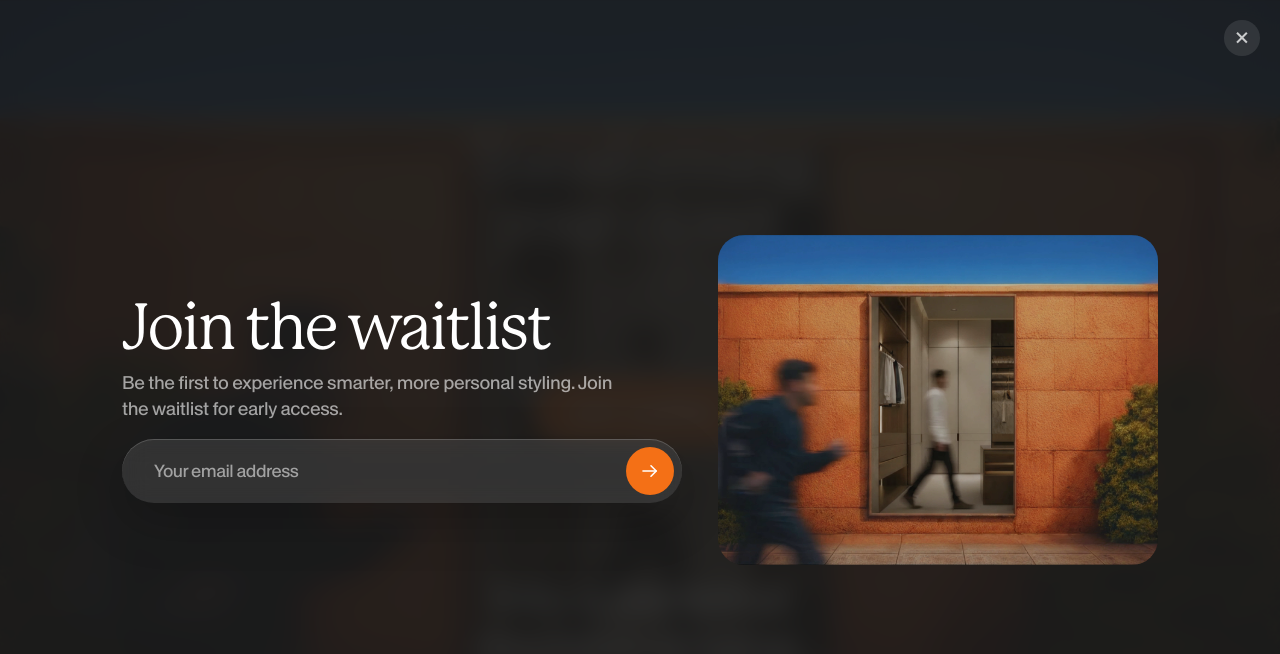
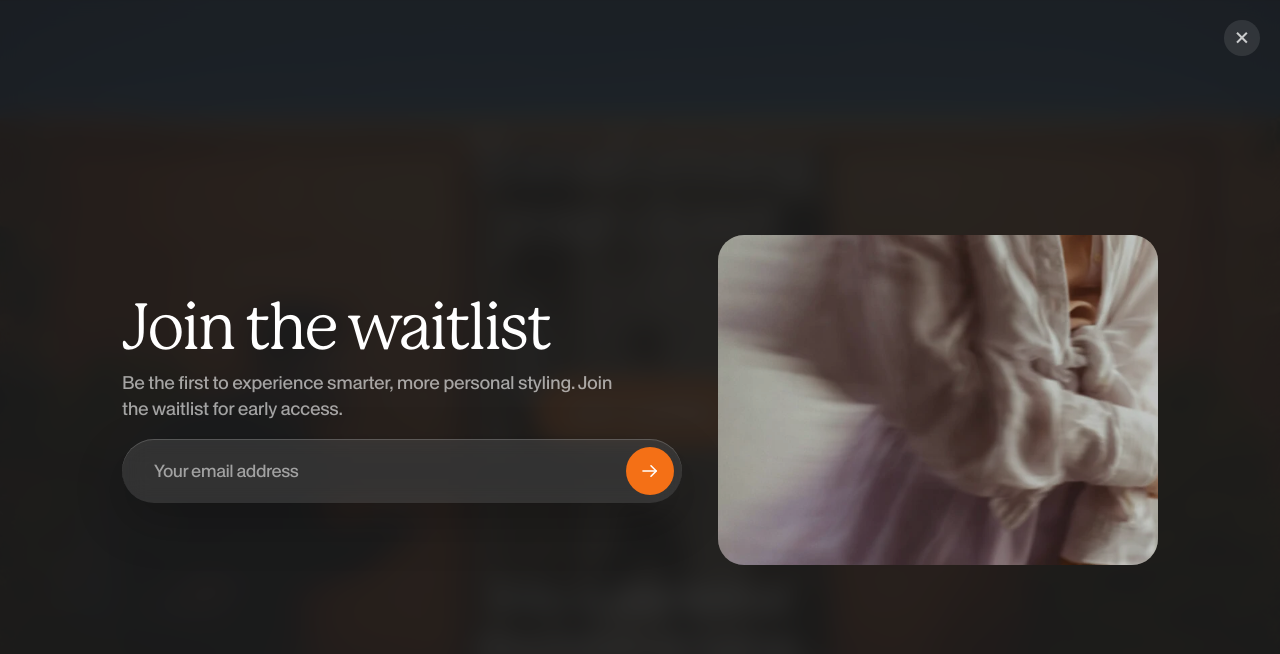
Before and after one commit to the-closet-app/landing, a Next.js app: page / in a window 1280 px wide. Both pictures are taken after a click on the button "Join waitlist". Shown: the top 654 px of the page. Built offline with nearby package versions, Linux system fonts and the light colour scheme.

Commit message:
update for wishlist

```diff
--- a/components/WaitlistModal.tsx
+++ b/components/WaitlistModal.tsx
@@ -178,7 +178,7 @@ export function WaitlistModal({ isOpen, onClose }: WaitlistModalProps) {
 						fill
 						priority={false}
 						sizes="(min-width: 1024px) 440px, 40vw"
-						src="/clai-back.jpg"
+						src="/pexels.webp"
 					/>
 					<div className="absolute inset-0 bg-[#1c1c1c]/25" />
 				</div>
```
Also changed, not shown: public/pexels.webp (added).
